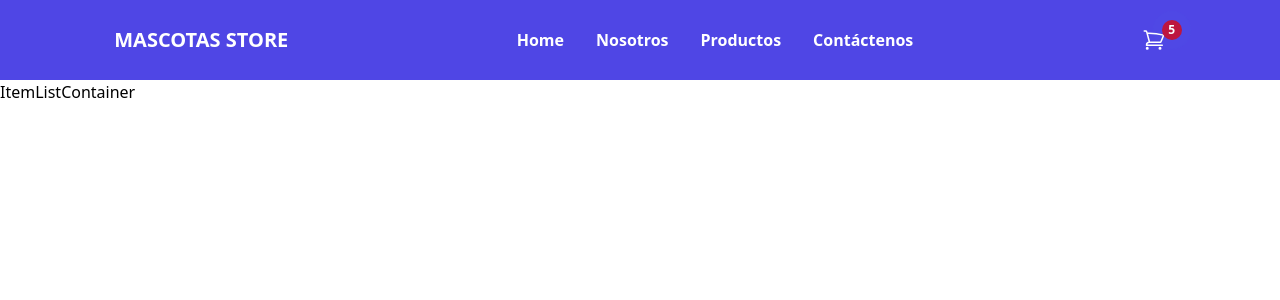
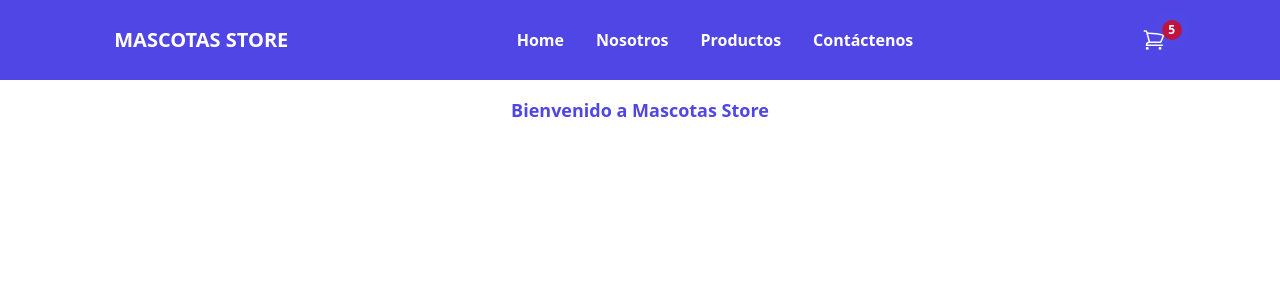
Before and after one commit to gaviria/coder-store, a React (Vite) app: page / in a window 1280 px wide. Shown: the top 300 px of the page. Built offline with nearby package versions, Linux system fonts and the light colour scheme.

Commit message:
adding greeting prop

```diff
--- a/src/App.tsx
+++ b/src/App.tsx
@@ -6,7 +6,7 @@ function App() {
 	return (
 		<div>
 			<NavBar />
-			<ItemListContainer greeting="" />
+			<ItemListContainer greeting="Bienvenido a Mascotas Store" />
 		</div>
 	);
 }
--- a/src/components/ItemListContainer.tsx
+++ b/src/components/ItemListContainer.tsx
@@ -3,7 +3,11 @@ type ItemListProps = {
 };
 
 const ItemListContainer = ({ greeting }: ItemListProps) => {
-	return <div>ItemListContainer</div>;
+	return (
+		<h2 className="mt-4 text-center text-lg font-bold text-indigo-600">
+			{greeting}
+		</h2>
+	);
 };
 
 export default ItemListContainer;
```
